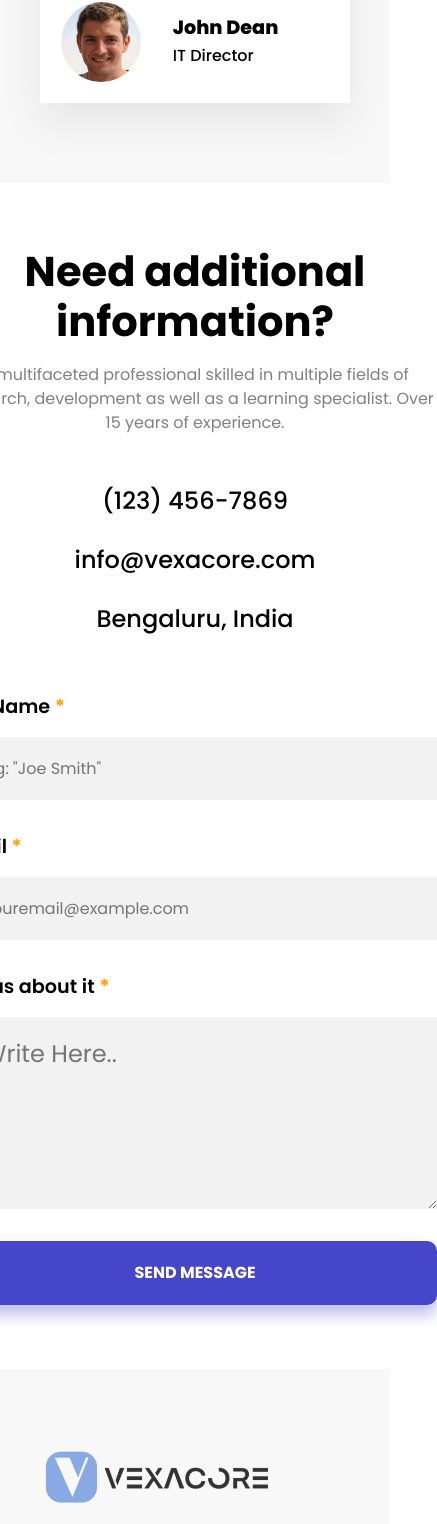
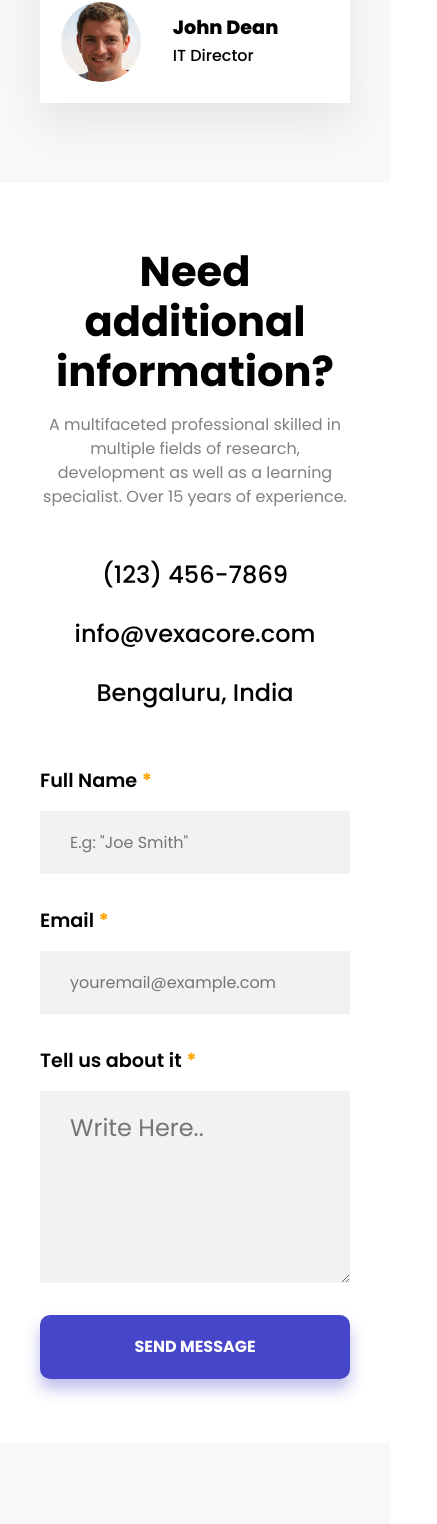
Before and after one commit to AmanDubeyCS/EdTech-Website, a React (Vite) app in the folder EdTech/: page / in a window 390 px wide. Shown: the part 7294-8818 px from the top of the page, 437 px wide, since content can reach past the window. Built offline with nearby package versions, Linux system fonts and the light colour scheme.

Commit message:
Update ContactUs.css

```diff
--- a/EdTech/src/Components/Contact/ContactUs.css
+++ b/EdTech/src/Components/Contact/ContactUs.css
@@ -89,10 +89,11 @@
 
 @media screen and (max-width: 800px) {
   .contact-div{
-    grid-template-columns: 1fr;
+    display: flex;
+    flex-direction: column;
     justify-content: center;
     align-items: center;
-    width: inherit;
+    width: 100%;
   }
 
   .contact-div-text{
@@ -101,6 +102,9 @@
     align-items: center;
     text-align: center;
   }
+  .contact-div-form {
+    width: 100%;
+  }
   .contact-div-form form input{
     font-size: 1rem;
   }
```
